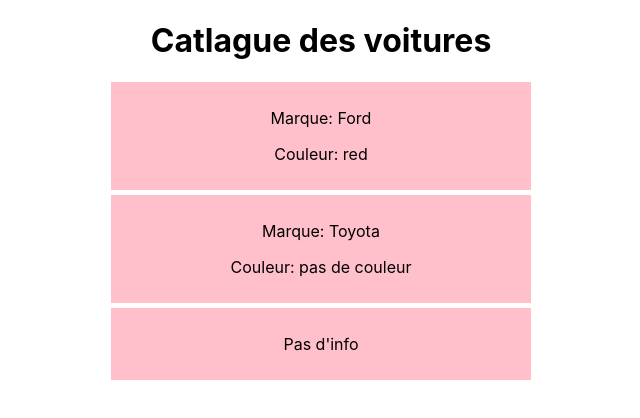
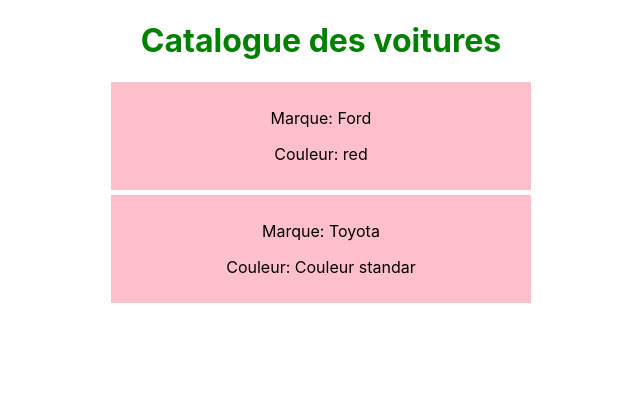
Before and after one commit to Benyachou/React-Projet, a React (Create React App) app in the folder projet-1/: page / in a window 1280 px wide. Shown: the top 418 px of the page, without its empty margins (319-959 px from the left). Built offline with nearby package versions, Linux system fonts and the light colour scheme.

Commit message:
couleur verte du titre via css

```diff
--- a/projet-1/src/App.js
+++ b/projet-1/src/App.js
@@ -6,7 +6,8 @@ import './App.css';
 class App extends Component {
 
   state = {
-    titre: 'Catlague des voitures'
+    titre: 'Catalogue des voitures',
+    color: 'green'
   }
 
   render() {
@@ -14,7 +15,10 @@ class App extends Component {
       return (
       <div className="App">
 
-      <Mycars title = {this.state.titre} />
+      <Mycars
+        color= {this.state.color}
+        title = {this.state.titre}
+      />
 
       </div>
       );
--- a/projet-1/src/components/Cars.js
+++ b/projet-1/src/components/Cars.js
@@ -1,27 +1,21 @@
-import React from "react";
-
 const Car = ({children, color}) => {
 
-    const colorInfo = color ? (<p>Couleur: { color } </p> ) : ( <p>Couleur: pas de couleur</p> );
+    let colorInfo = "";
 
-    if (children) {
-        return (
-            <div className="cars">
+    if(color) {
+        colorInfo = color;
+    } else {
+        colorInfo = "Couleur standar"
+    }
 
-            <p>Marque: {children} </p>
-            { colorInfo }
 
-            </div>
-        )
-    }else{
-        return(
-            <div className="cars">
-                <p>Pas d'info</p>
+    return   children && (
+        <div className="cars">
+            <p>Marque: {children}</p>
+            <p>Couleur: {colorInfo}</p>
+        </div>
+    )
 
-            </div>
-        )
-
-    }
 
 }
 
--- a/projet-1/src/components/Mycars.js
+++ b/projet-1/src/components/Mycars.js
@@ -5,12 +5,14 @@ class Mycars extends Component {
 
     render(){
 
-        console.log(this);
 
         return (
 
             <div>
-                <h1> {this.props.title} </h1>
+                <div className="title">
+                    <h1> {this.props.title} </h1>
+                </div>
+
                <Car color = "red">Ford</Car>
                <Car>Toyota</Car>
                <Car color = "vert"></Car>
--- a/projet-1/src/index.css
+++ b/projet-1/src/index.css
@@ -18,3 +18,7 @@ width: 400px;
 padding: 10px;
 margin: 5px auto;
 }
+
+.title {
+  color: green;
+}
--- a/projet-1/src/index.js
+++ b/projet-1/src/index.js
@@ -5,8 +5,6 @@ import reportWebVitals from './reportWebVitals';
 
 const root = ReactDOM.createRoot(document.getElementById('root'));
 
-console.log(root);
-
 root.render(<App />);
 
 reportWebVitals();
```
